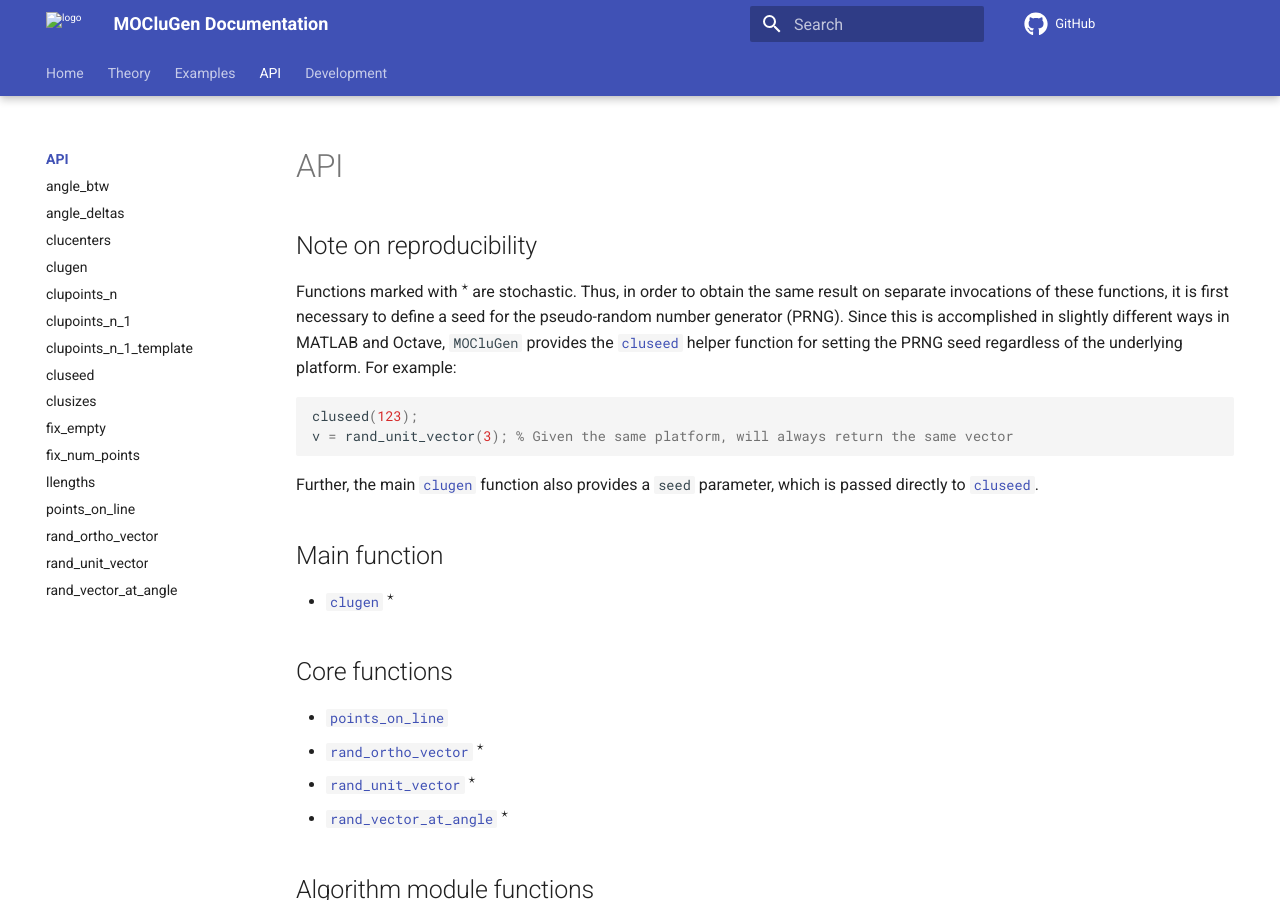
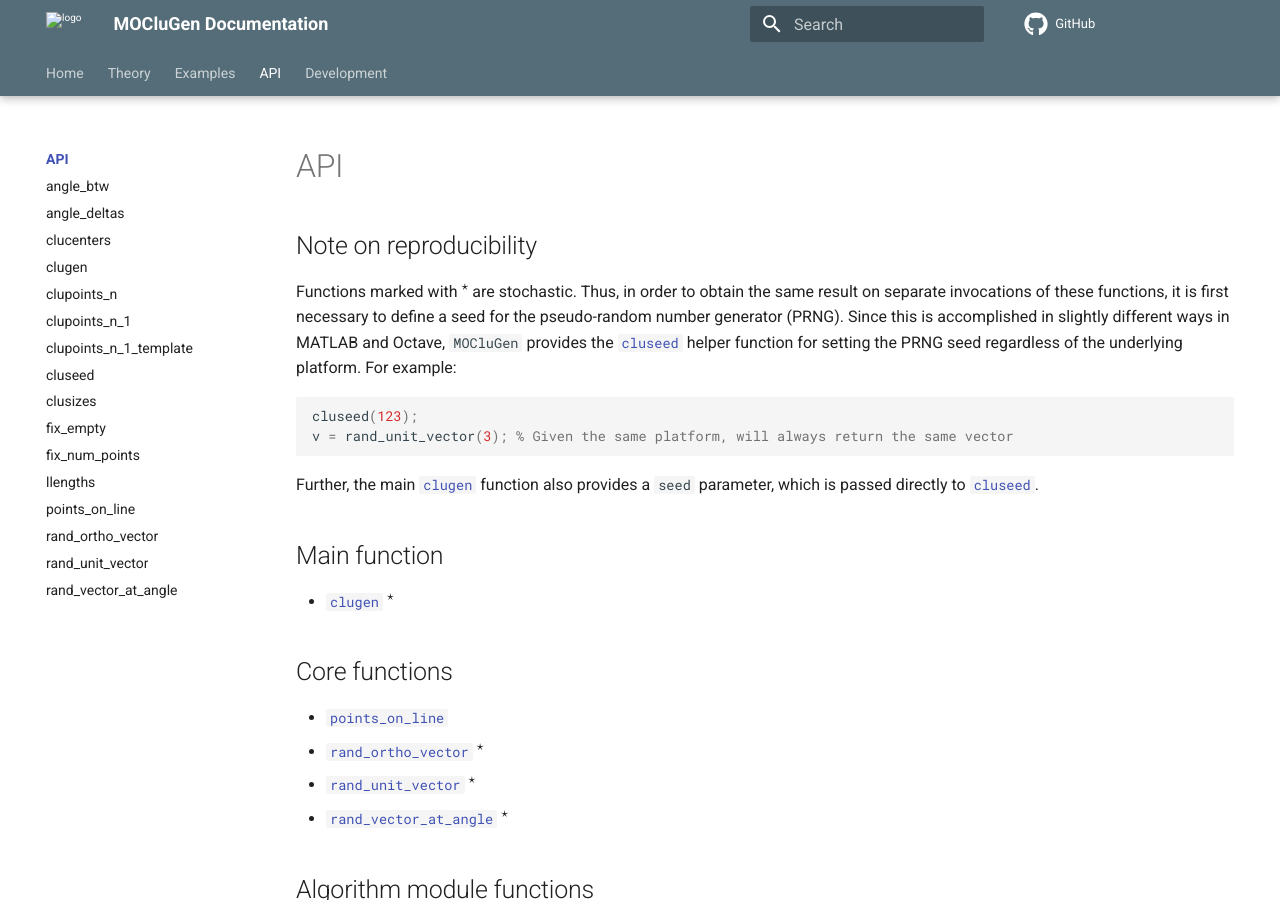
Before and after one commit to clugen/MOCluGen, an MkDocs documentation site: the page built from docs/docs/api/index.md, in a window 1280 px wide and 900 px high. Built offline with MkDocs 1.6.1 and Material for MkDocs 9.7.7, drawn with Linux system fonts in a browser that asks for light colours; comment, search, counter and statistics services are not loaded.

Commit message:
Docs: change documentation colors
To differentiate it from pyclugen

```diff
--- a/docs/mkdocs.yml
+++ b/docs/mkdocs.yml
@@ -13,8 +13,9 @@ theme:
   favicon: https://raw.githubusercontent.com/clugen/.github/main/logos/favicon.ico
   icon:
     repo: fontawesome/brands/github
-#  palette:
-#    scheme: slate
+  palette:
+    primary: blue grey
+    accent: deep purple
   features:
   - navigation.instant
   - navigation.expand
```
